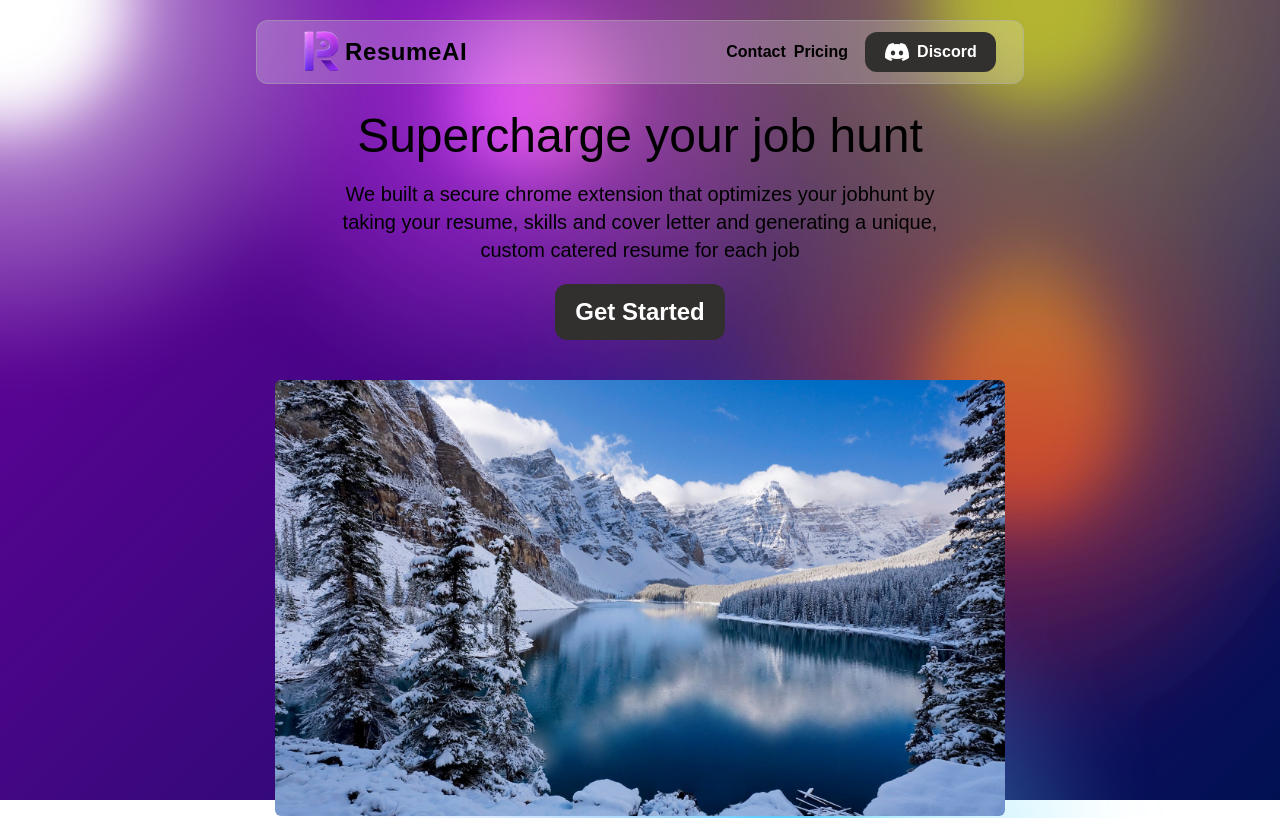
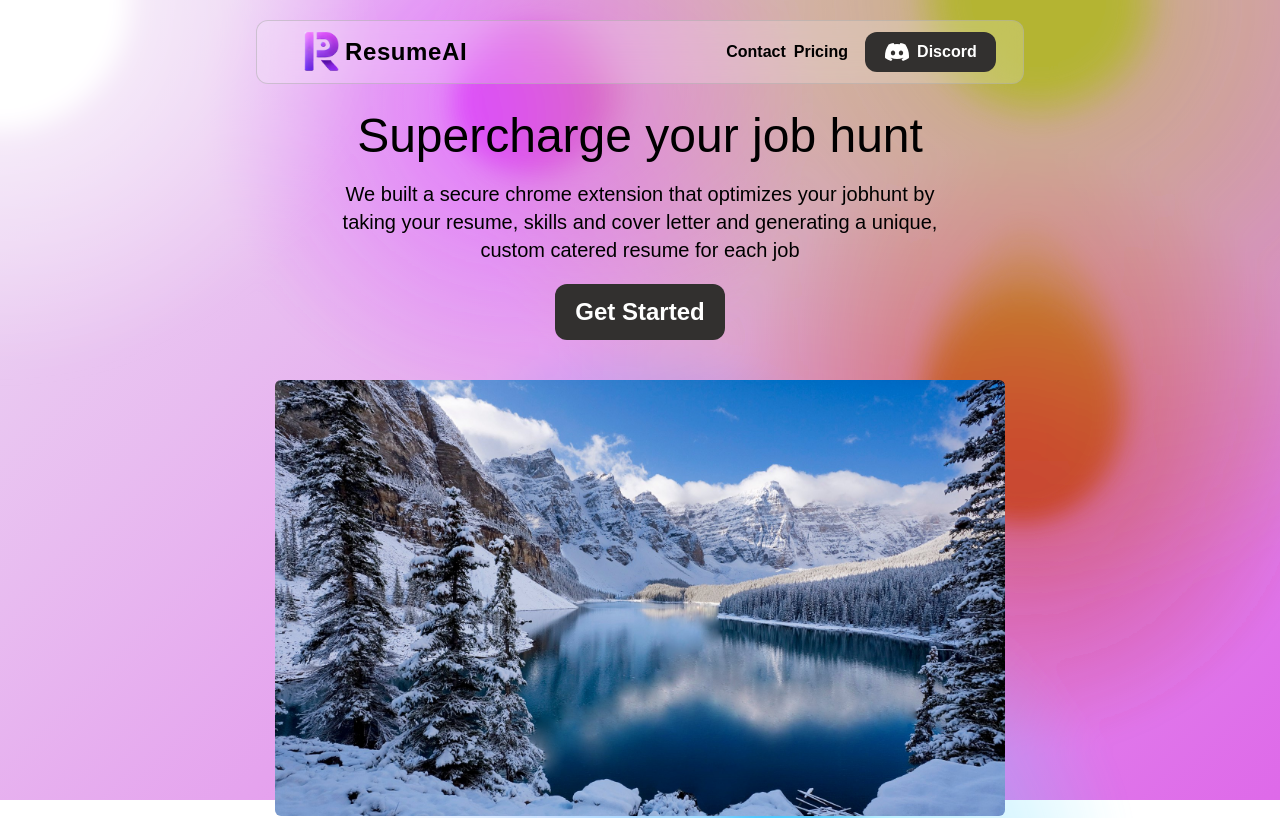
Before and after one commit to LiamTalisic/resumeAISite, a React (Vite) app: page / in a window 1280 px wide. Shown: the top 818 px of the page. Built offline with nearby package versions, Linux system fonts and the light colour scheme.

Commit message:
modified:   src/css/background.css

```diff
--- a/src/css/background.css
+++ b/src/css/background.css
@@ -17,8 +17,8 @@ body {
   --color4: 0, 26, 255;
   --color5: 204, 0, 255; */
 
-  --color-bg1: rgb(108, 0, 162);
-  --color-bg2: rgb(0, 17, 82);
+  --color-bg1: rgb(236, 221, 243);
+  --color-bg2: rgb(222, 105, 233);
   --color1: 18, 113, 255;
   --color2: 221, 74, 255;
   --color3: 100, 220, 255;
@@ -33,7 +33,7 @@ body {
   --circle-opacity: 0.8;
   --gradient-center: 0.8;
   --gradient-color-stop: 50%;
-  --blur: 30px;
+  --blur: 10px;
 
 
 }
```
